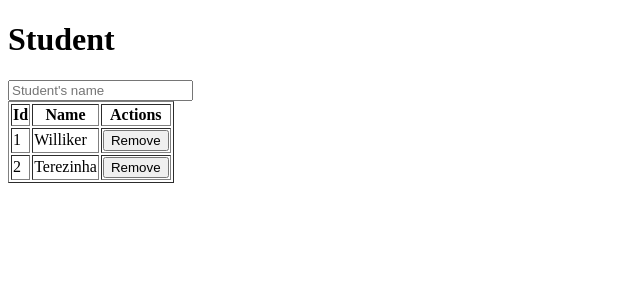
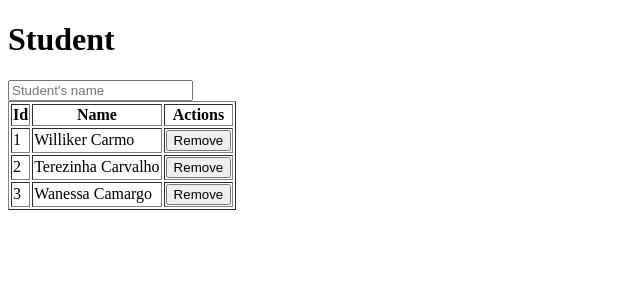
Before and after one commit to willikercarmo/ProjectSchoolVueJs, a Vue app: page / in a window 1280 px wide. Shown: the top 300 px of the page, without its empty margins (0-640 px from the left). Built offline with nearby package versions, Linux system fonts and the light colour scheme.

Commit message:
Student in the table

```diff
--- a/src/components/Students.vue
+++ b/src/components/Students.vue
@@ -1,8 +1,12 @@
 <template>
   <div>
     <h1>{{ title }}</h1>
-    <input type="text" placeholder="Student's name" v-model="name"
-    v-on:keyup.enter="addStudent()" />
+    <input
+      type="text"
+      placeholder="Student's name"
+      v-model="name"
+      v-on:keyup.enter="addStudent()"
+    />
 
     <table border="1px">
       <thead>
@@ -11,16 +15,9 @@
         <th>Actions</th>
       </thead>
       <tbody>
-        <tr>
-          <td>1</td>
-          <td>Williker</td>
-          <td>
-            <button class="btn" @click="Remove()">Remove</button>
-          </td>
-        </tr>
-        <tr>
-          <td>2</td>
-          <td>Terezinha</td>
+        <tr v-for="(student, index) in students" :key="index">
+          <td>{{ index + 1 }}</td>
+          <td>{{ student.name }}</td>
           <td>
             <button class="btn" @click="Remove()">Remove</button>
           </td>
@@ -36,17 +33,34 @@ export default {
     return {
       title: "Student",
       name: "",
-      students: [],
+      students: [
+        {
+          id: 1,
+          name: "Williker Carmo",
+        },
+        {
+          id: 2,
+          name: "Terezinha Carvalho",
+        },
+        {
+          id: 3,
+          name: "Wanessa Camargo",
+        },
+      ],
     };
   },
   props: {},
   methods: {
     addStudent() {
-      this.students.push(this.name);
-      this.students.forEach(student => {
+      let _student = {
+        name: this.name,
+      };
+      this.students.push(_student);
+      this.students.forEach((student) => {
         console.log(student);
         console.log("---------------");
       });
+      this.name = '';
     },
   },
 };
```
